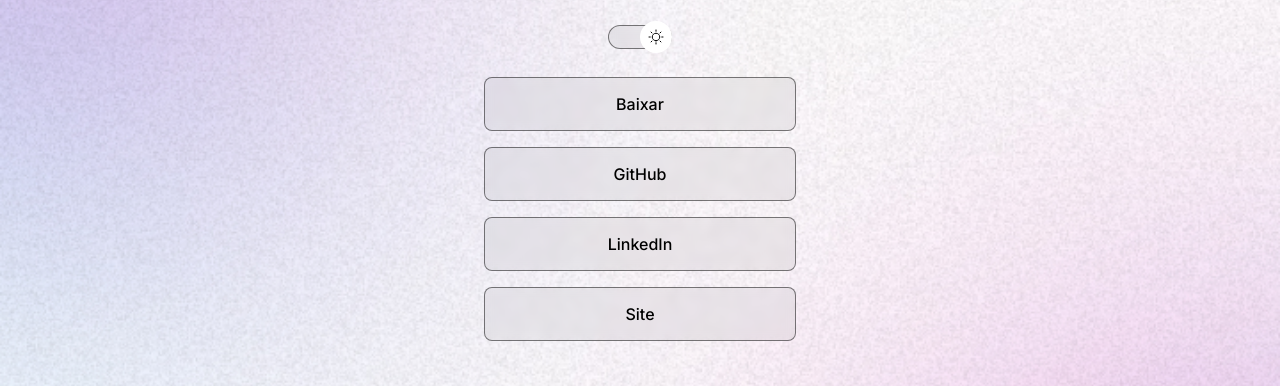
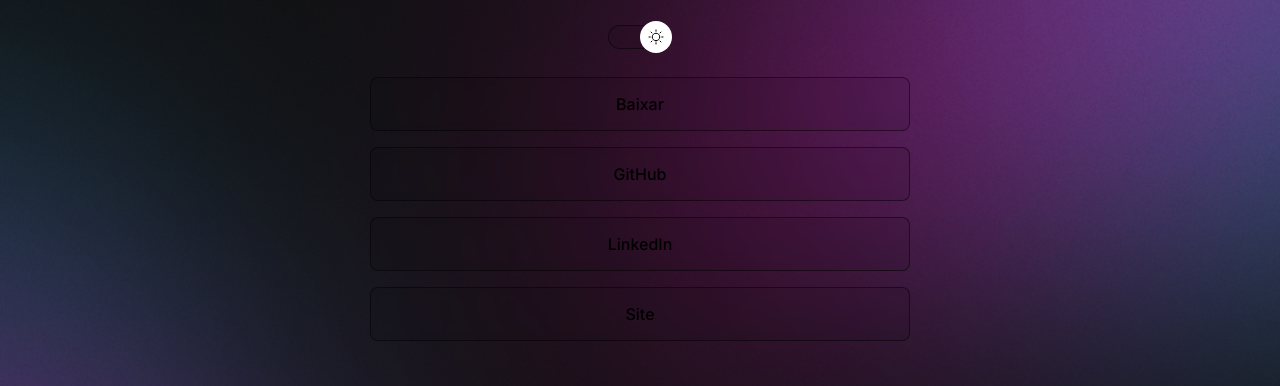
Before and after one commit to paulorabelo/discover-devlinks, a plain HTML site: page index.html in a window 1280 px wide. Shown: the part 204-590 px from the top of the page. Drawn offline with nearby package versions, Linux system fonts and the light colour scheme.

Commit message:
feat: adjusted media queries

```diff
--- a/style.css
+++ b/style.css
@@ -25,6 +25,7 @@
 
 body{
   background: var(--bg-url) no-repeat top center/cover;
+  height: 100vh;
 }
 body *{
   font-family: 'Inter', sans-serif;
@@ -32,7 +33,8 @@ body *{
 }
 
 #container{
-  width: 360px;
+  width: 100%;
+  max-width: 588px;
   /* border: 1px solid red; para orientar no começo  */
   margin: 56px auto 0px;
   padding: 0 24px;
@@ -159,3 +161,14 @@ footer{
   text-align: center;
   font-size: 14px;
 }
+
+/* media queries */
+@media(min-width: 700px){
+  :root {
+    --bg-url: url(./assets/bg-desktop.jpg);
+  }
+
+  .light {
+    --br-url: url(./assets/bg-desktop-light.jpg);
+  }
+}
```
